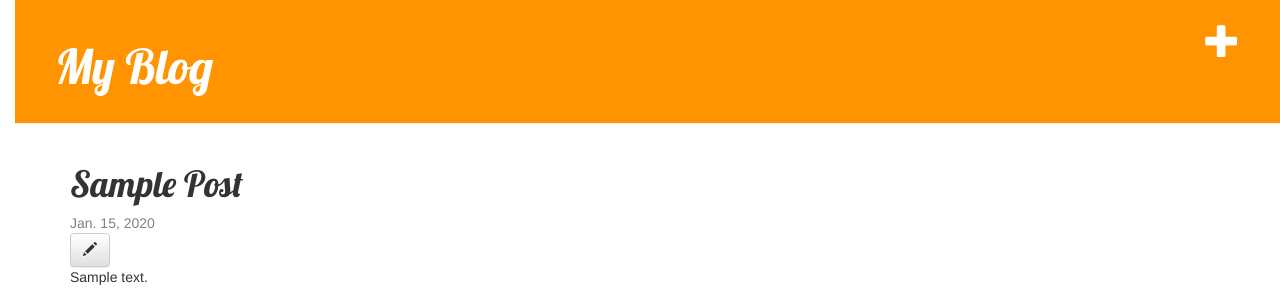
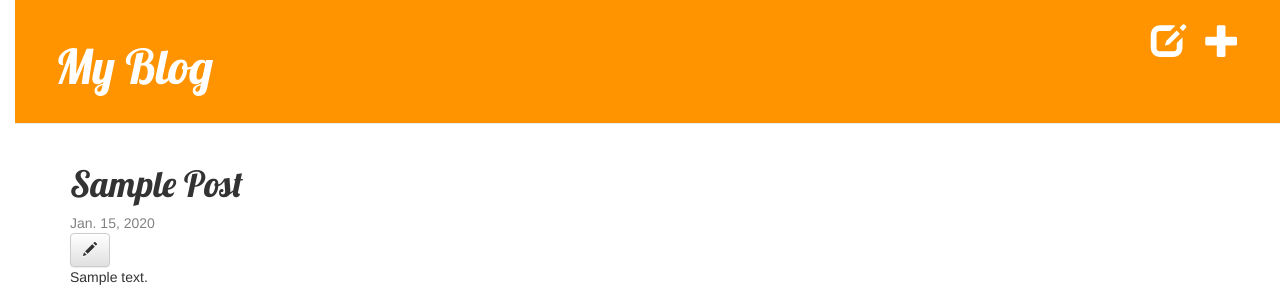
Before and after one commit to Alexmhack/django_site, a Django app: page /post/1/detail/ in a window 1280 px wide. Shown: the top 300 px of the page. Run offline with Django 3.2, Linux system fonts and the light colour scheme; a user stored in the database is signed in; tables that the repository leaves empty hold one stand-in row (values such as "Sample post"); some libraries are stand-ins or nearby versions.

Commit message:
add url for drafts post inside the user authenticated tags

```diff
--- a/blog/templates/base.html
+++ b/blog/templates/base.html
@@ -15,6 +15,7 @@
     <div class="page-header">
         {% if user.is_authenticated %}
             <a href="{% url 'post_new' %}" class="top-menu"><span class="glyphicon glyphicon-plus"></span></a>
+            <a href="{% url 'post_draft_list' %}" class="top-menu"><span class="glyphicon glyphicon-edit"></span></a>
         {% endif %}
         <h1><a href="/">My Blog</a></h1>
     </div>
```
